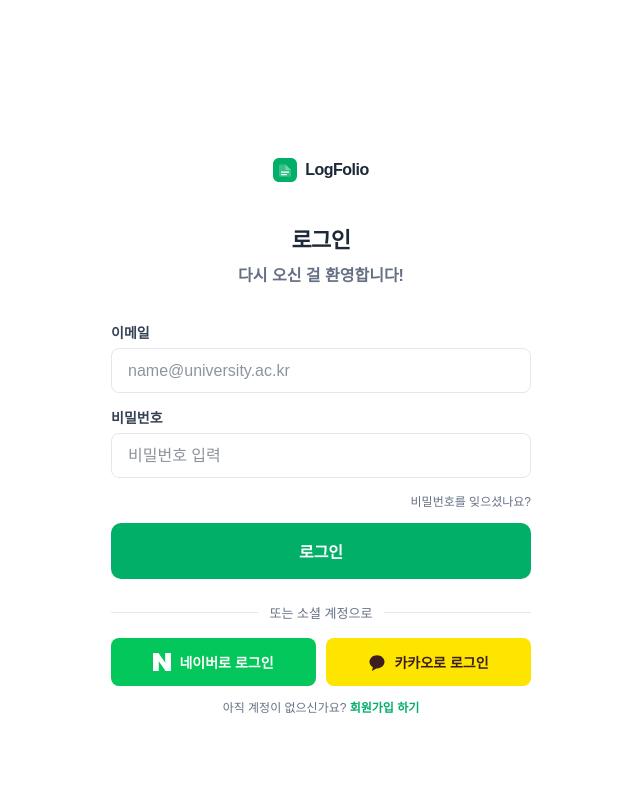
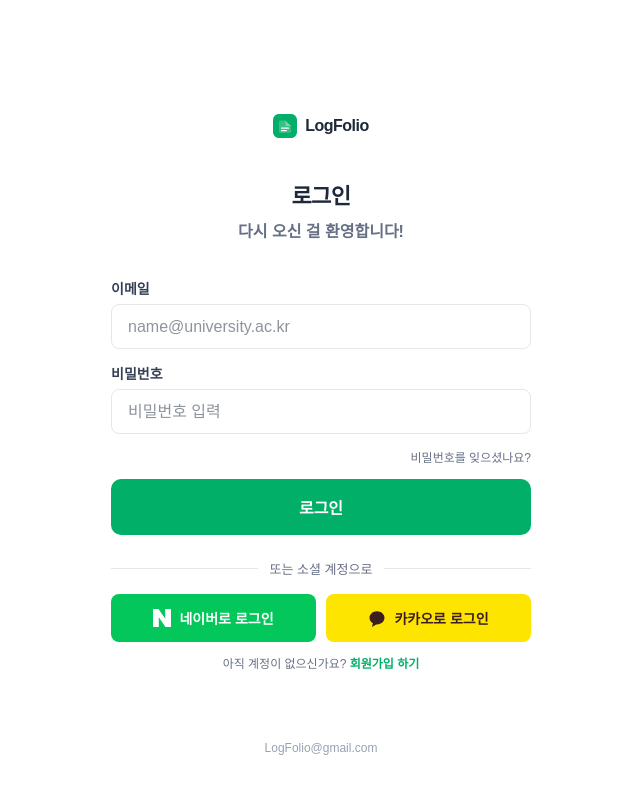
Before and after one commit to WooWaLogFolio/LogFolio-front, a React (Vite) app: page /login in a window 1280 px wide. Shown: the top 794 px of the page, without its empty margins (319-959 px from the left). Built offline with nearby package versions, Linux system fonts and the light colour scheme; no server answers; a web font is replaced by a local one.

Commit message:
fix: 로그인 Footer 이메일 복원

```diff
--- a/src/components/auth/AuthLayout.jsx
+++ b/src/components/auth/AuthLayout.jsx
@@ -105,6 +105,15 @@ const BottomText = styled.p`
   }
 `;
 
+const Footer = styled.div`
+  margin-top: 40px;
+  padding-top: 28px;
+  font-size: 12px;
+  line-height: 19.2px;
+  text-align: center;
+  color: ${({ theme }) => theme.colors.textFooter};
+`;
+
 export default function AuthLayout({
   title,
   subtitle,
@@ -163,6 +172,8 @@ export default function AuthLayout({
           {bottomText} <Link to={bottomLinkTo}>{bottomLinkText}</Link>
         </BottomText>
 
+        <Footer>LogFolio@gmail.com</Footer>
+
       </Container>
     </Wrapper>
   );
```
